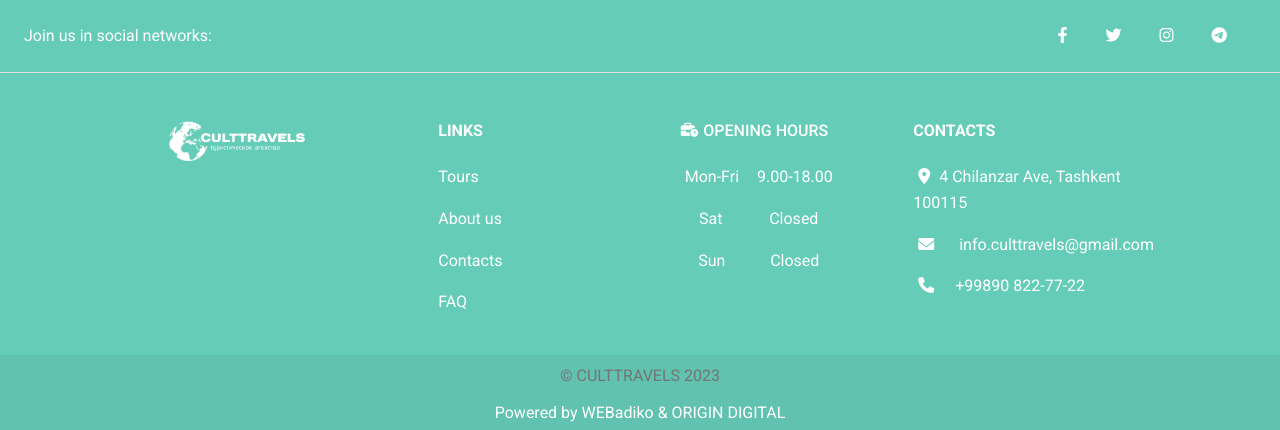
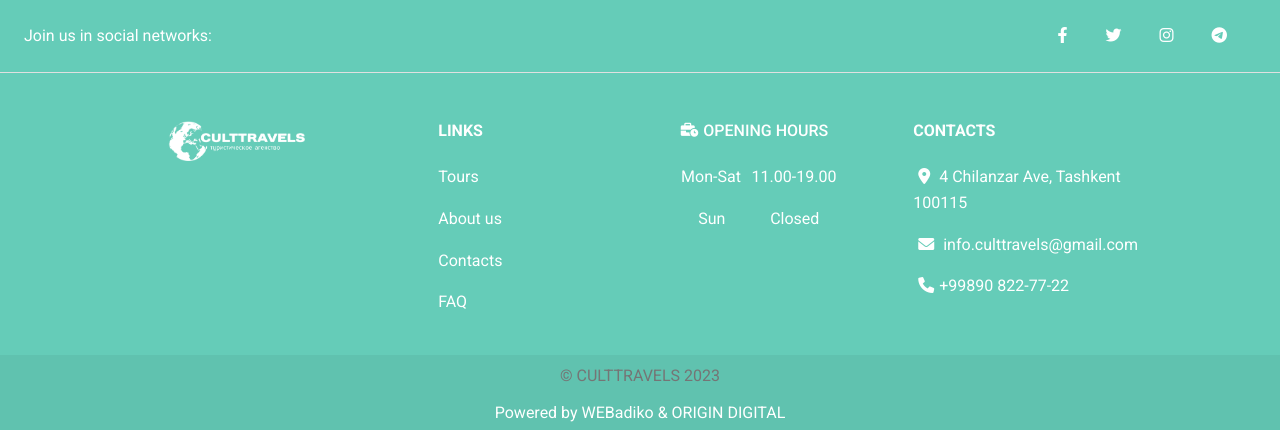
Before and after one commit to RizobekS/culttravels, a Django app: page /en/ in a window 1280 px wide. Shown: the part 1225-1655 px from the top of the page. Run offline with Django 3.2, Linux system fonts and the light colour scheme; data that the repository does not hold is empty; some libraries are stand-ins or nearby versions.

Commit message:
change  opening hour

```diff
--- a/home/templates/components/_footer.html
+++ b/home/templates/components/_footer.html
@@ -75,12 +75,8 @@
 
                     <div class="col-12">
                         <div class="opening-hours__child mt-4 d-flex justify-content-around">
-                            <span>{% translate "Mon-Fri"%}</span>
-                            <span>9.00-18.00</span>
-                        </div>
-                        <div class="opening-hours__child mt-3 d-flex justify-content-around">
-                            <span>{% translate "Sat" %}</span>
-                            <span>{% translate "Closed"%}</span>
+                            <span>{% translate "Mon-Sat"%}</span>
+                            <span>11.00-19.00</span>
                         </div>
                         <div class="opening-hours__child mt-3 d-flex justify-content-around">
                             <span>{% translate "Sun" %}</span>
@@ -102,10 +98,10 @@
                     </p>
                     <p>
                         <a href="mailto:info.culttravels@gmail.com" class="quick-link"><i
-                                class="fas fa-envelope me-3"></i>
+                                class="fas fa-envelope"></i>
                             <span>info.culttravels@gmail.com</span></a>
                     </p>
-                    <a href="tel:+998908227722" class="quick-link"><i class="fas fa-phone me-3"></i>+99890 822-77-22</a>
+                    <a href="tel:+998908227722" class="quick-link"><i class="fas fa-phone"></i>+99890 822-77-22</a>
 
                 </div>
                 <!-- Grid column -->
```
